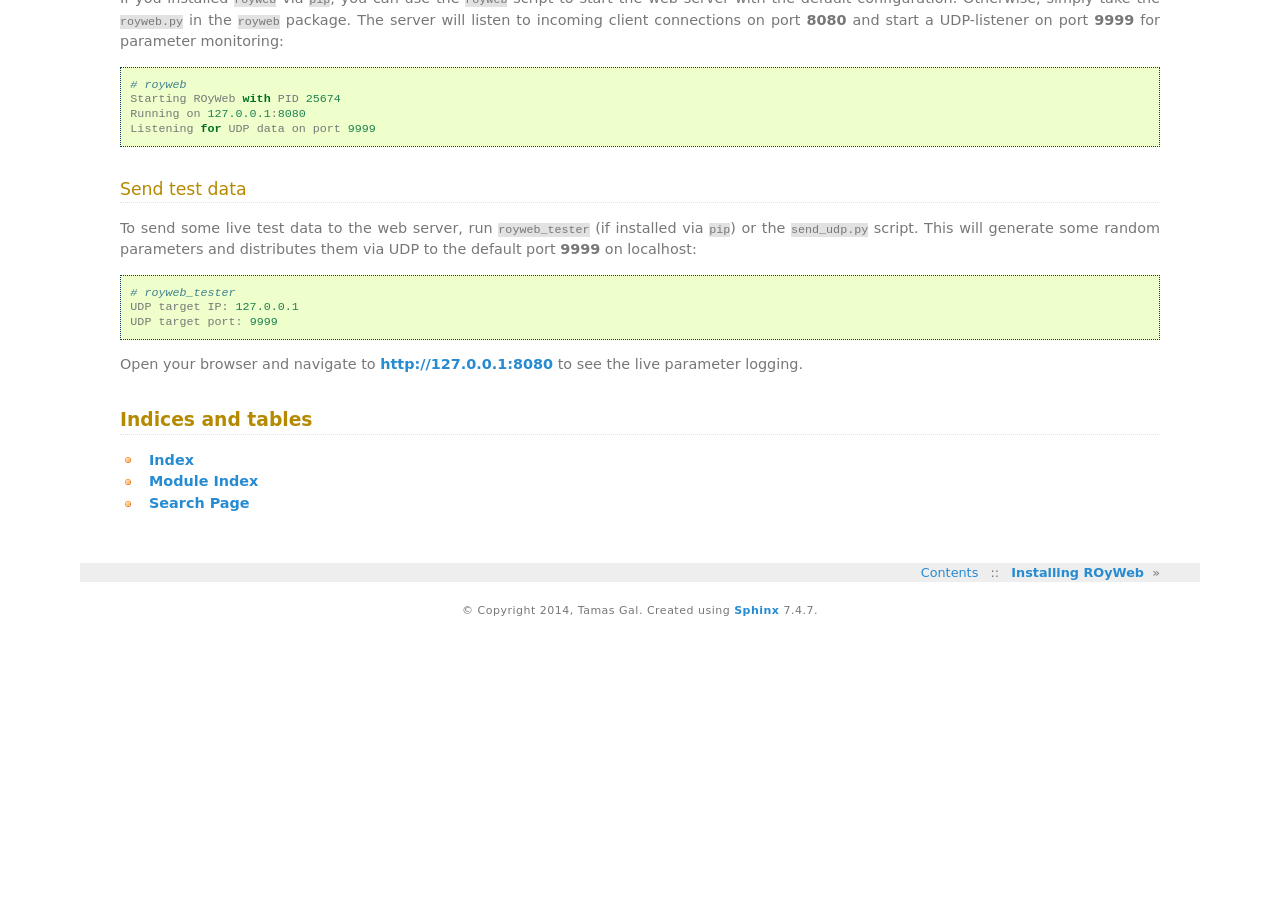
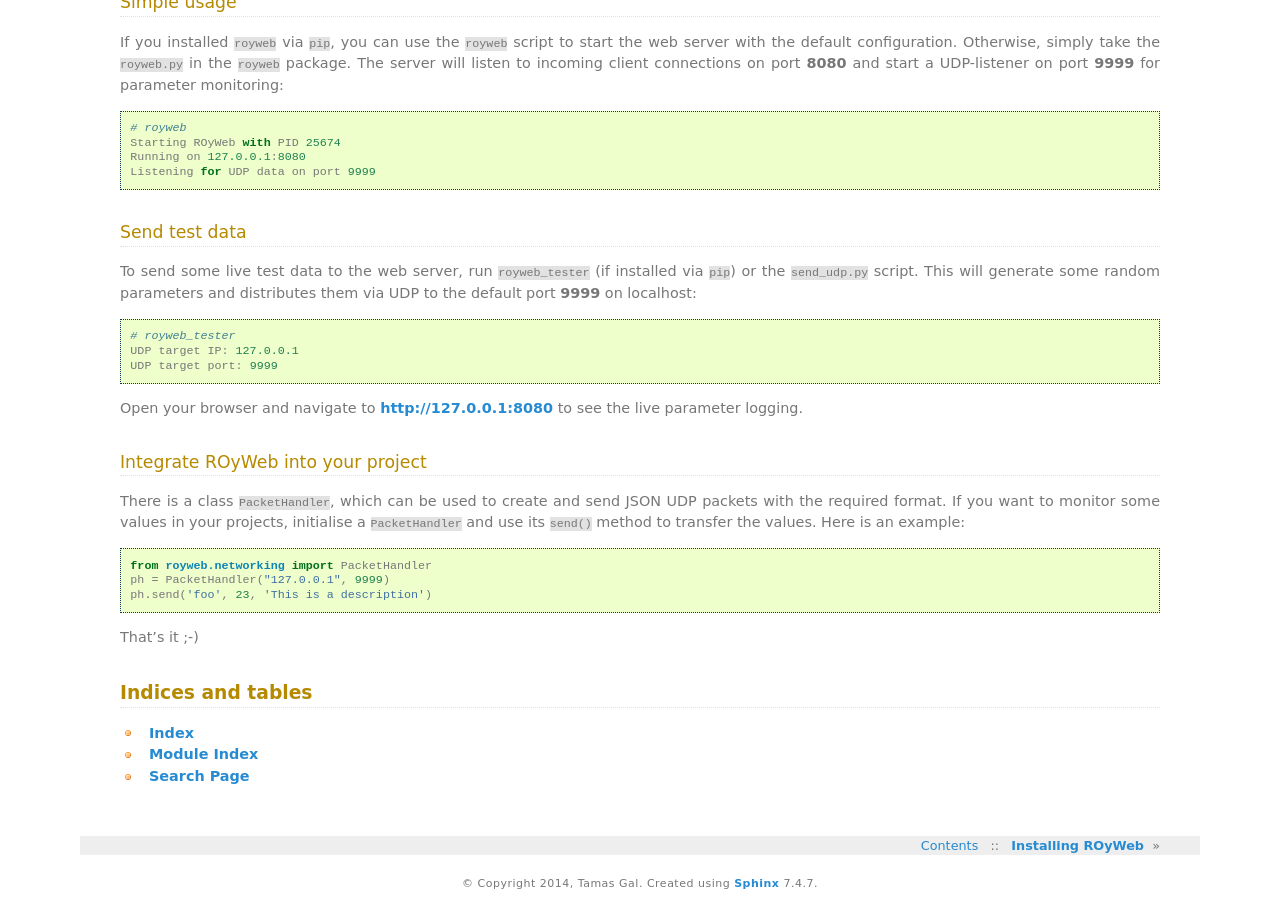
Before and after one commit to tamasgal/royweb, a Sphinx documentation site: the page built from docs/index.rst, in a window 1280 px wide and 900 px high, scrolled down 1616 px. Built offline with Sphinx 7.4.7, drawn with Linux system fonts in a browser that asks for light colours; formulas are drawn with MathJax 3; before the commit the page ends 2243 px from its top, so only the background shows below that; some of the changed text lies outside the part shown.

Commit message:
Documenting PacketHandler

```diff
--- a/README.rst
+++ b/README.rst
@@ -58,3 +58,14 @@ To send some live test data to the web server, run ``royweb_tester`` (if install
     UDP target port: 9999
 
 Open your browser and navigate to http://127.0.0.1:8080 to see the live parameter logging.
+
+Integrate ROyWeb into your project
+----------------------------------
+There is a class ``PacketHandler``, which can be used to create and send JSON UDP packets with the required format. If you want to monitor some values in your projects, initialise a ``PacketHandler`` and use its ``send()`` method to transfer the values.
+Here is an example::
+
+    from royweb.networking import PacketHandler
+    ph = PacketHandler("127.0.0.1", 9999)
+    ph.send('foo', 23, 'This is a description')
+
+That's it ;-)
--- a/docs/index.rst
+++ b/docs/index.rst
@@ -8,6 +8,7 @@
    :maxdepth: 3
 
    install
+   usage
    api
 
 .. include:: ../README.rst
```
Also changed, not shown: docs/usage.rst (added, +15 -0 lines).
